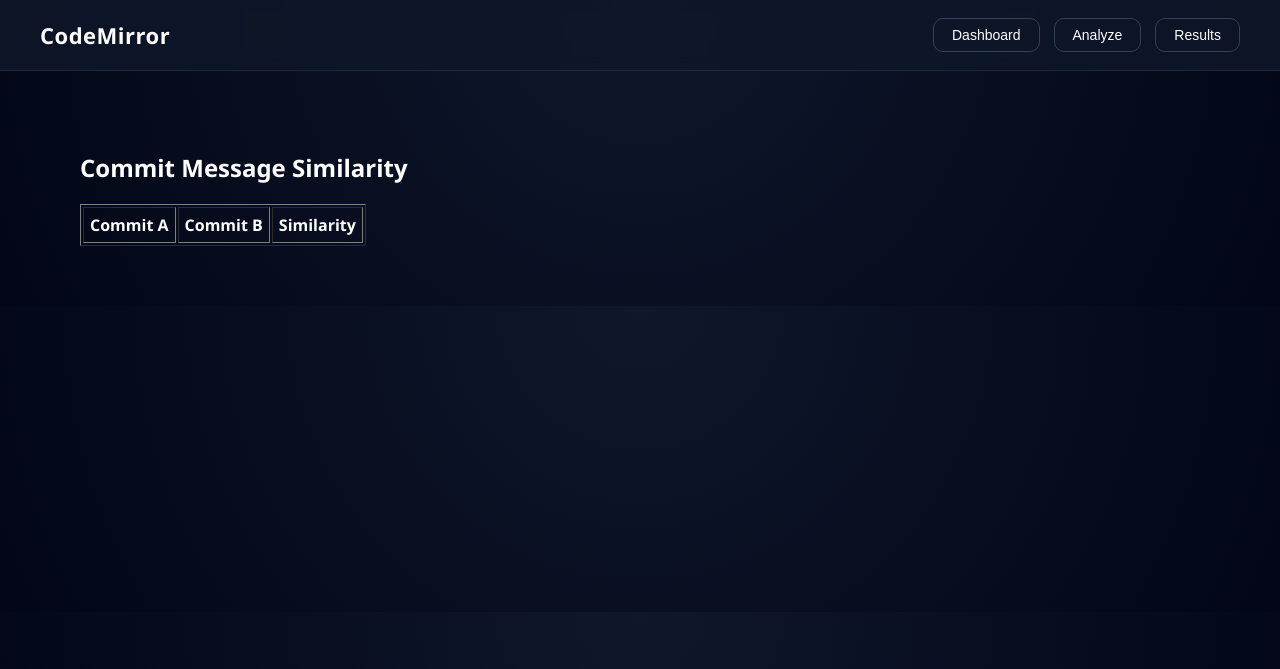
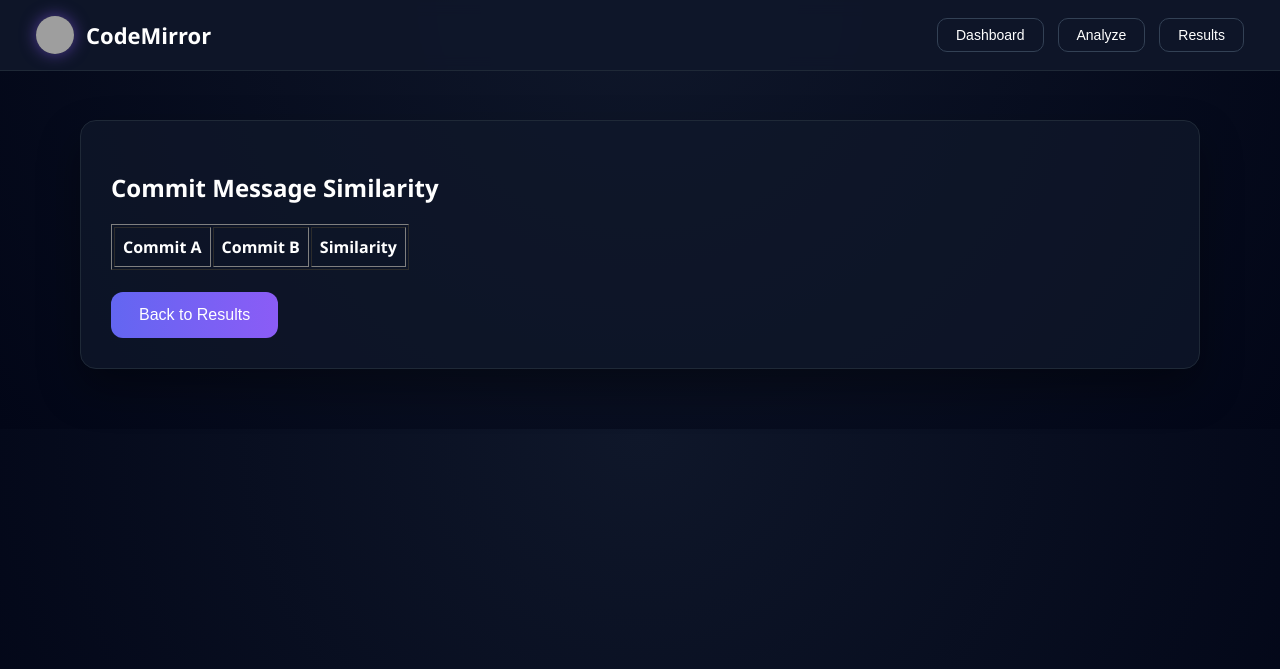
Before and after one commit to manojcodes93/GitHub-Plagiarism-Detection, a Flask app: page /commit-diff in a window 1280 px wide. Shown: the top 669 px of the page. Run offline with Flask 3, Linux system fonts and the light colour scheme; lists and menus that the app fills with data are empty; grey boxes are pictures that could not be loaded.

Commit message:
Updated logo and small ui/ux changes

```diff
--- a/app/templates/base.html
+++ b/app/templates/base.html
@@ -10,39 +10,62 @@ body {
     font-family: 'Segoe UI', Arial, sans-serif;
     background: radial-gradient(circle at top,#0f172a,#020617);
     color:white;
+    overflow-x:hidden;
 }
 
 /* ---------- NAVBAR ---------- */
 
 .navbar {
+    position:fixed;
+    top:0;
+    left:0;
+    right:0;
+    z-index:1000;
+
     display:flex;
     justify-content:space-between;
     align-items:center;
-    padding:18px 40px;
-    background:rgba(15,23,42,.85);
+    padding:16px 36px;
+    background:rgba(15,23,42,.95);
     backdrop-filter: blur(8px);
     border-bottom:1px solid #1f2937;
 }
 
-.brand {
+/* ---------- BRAND WITH LOGO ---------- */
+
+.brand-wrap {
+    display:flex;
+    align-items:center;
+    gap:12px;
+    cursor:pointer;
+}
+
+.brand-logo {
+    width:38px;
+    height:38px;
+    border-radius:50%;
+    object-fit:cover;
+    box-shadow:0 0 16px rgba(139,92,246,.55);
+}
+
+.brand-text {
     font-size:22px;
     font-weight:700;
-    cursor:pointer;
-    letter-spacing:.5px;
     transition:.25s;
 }
 
-.brand:hover {
+.brand-wrap:hover .brand-text {
     color:#818cf8;
-    text-shadow:0 0 12px rgba(129,140,248,.45);
 }
+
+/* ---------- NAV LINKS ---------- */
 
 .nav-links {
     display:flex;
     gap:14px;
 }
 
-.nav-links button {
+.nav-btn {
     background:transparent;
     border:1px solid #334155;
     color:white;
@@ -53,17 +76,23 @@ body {
     font-size:14px;
 }
 
-.nav-links button:hover {
+.nav-btn:hover {
     background:#1e293b;
     border-color:#818cf8;
     box-shadow:0 0 12px rgba(129,140,248,.35);
-    transform: translateY(-1px);
+}
+
+/* active page indicator */
+.nav-btn.active {
+    background:#1e293b;
+    border-color:#8b5cf6;
+    box-shadow:0 0 14px rgba(139,92,246,.45);
 }
 
 /* ---------- CONTENT ---------- */
 
 .content {
-    padding:60px 80px;
+    padding:120px 80px 60px 80px;
 }
 
 /* ---------- BUTTONS ---------- */
@@ -94,6 +123,12 @@ body {
     box-shadow:0 20px 40px rgba(0,0,0,.35);
 }
 
+/* ---------- TABLE SCROLL WRAP ---------- */
+
+.table-wrap {
+    overflow-x:auto;
+}
+
 </style>
 </head>
 
@@ -101,24 +136,34 @@ body {
 
 <div class="navbar">
 
-    <!-- Brand → Dashboard -->
-    <div class="brand"
+    <!-- Brand (logo + name) -->
+    <div class="brand-wrap"
          onclick="location.href='{{ url_for('main.dashboard') }}'">
-        CodeMirror
+
+        <img src="{{ url_for('static', filename='img/logo.png') }}"
+             class="brand-logo">
+
+        <div class="brand-text">
+            CodeMirror
+        </div>
+
     </div>
 
-    <!-- Navigation Buttons -->
+    <!-- Navigation -->
     <div class="nav-links">
 
-        <button onclick="location.href='{{ url_for('main.dashboard') }}'">
+        <button class="nav-btn {% if request.endpoint == 'main.dashboard' %}active{% endif %}"
+        onclick="location.href='{{ url_for('main.dashboard') }}'">
             Dashboard
         </button>
 
-        <button onclick="location.href='{{ url_for('main.analyze') }}'">
+        <button class="nav-btn {% if request.endpoint == 'main.analyze' %}active{% endif %}"
+        onclick="location.href='{{ url_for('main.analyze') }}'">
             Analyze
         </button>
 
-        <button onclick="location.href='{{ url_for('main.results_home') }}'">
+        <button class="nav-btn {% if request.endpoint == 'main.results_home' %}active{% endif %}"
+        onclick="location.href='{{ url_for('main.results_home') }}'">
             Results
         </button>
 
--- a/app/templates/commit_diff.html
+++ b/app/templates/commit_diff.html
@@ -1,9 +1,12 @@
 {% extends "base.html" %}
 {% block content %}
 
+<div class="card">
+
 <h2>Commit Message Similarity</h2>
 
-<table border="1" cellpadding="6">
+<div class="table-wrap">
+<table border="1" cellpadding="8">
 <tr>
 <th>Commit A</th>
 <th>Commit B</th>
@@ -17,7 +20,16 @@
 <td>{{ s }}</td>
 </tr>
 {% endfor %}
+</table>
+</div>
 
-</table>
+<br>
+
+<button class="primary-btn"
+onclick="location.href='{{ url_for('main.results_home') }}'">
+Back to Results
+</button>
+
+</div>
 
 {% endblock %}
```
Also changed, not shown: app/templates/details.html (+6 -4 lines), app/templates/repo_matrix.html (+7 -15 lines), app/static/image/logo.png (added), 1 other file. Lines whose indentation alone changed are shown as unchanged.
